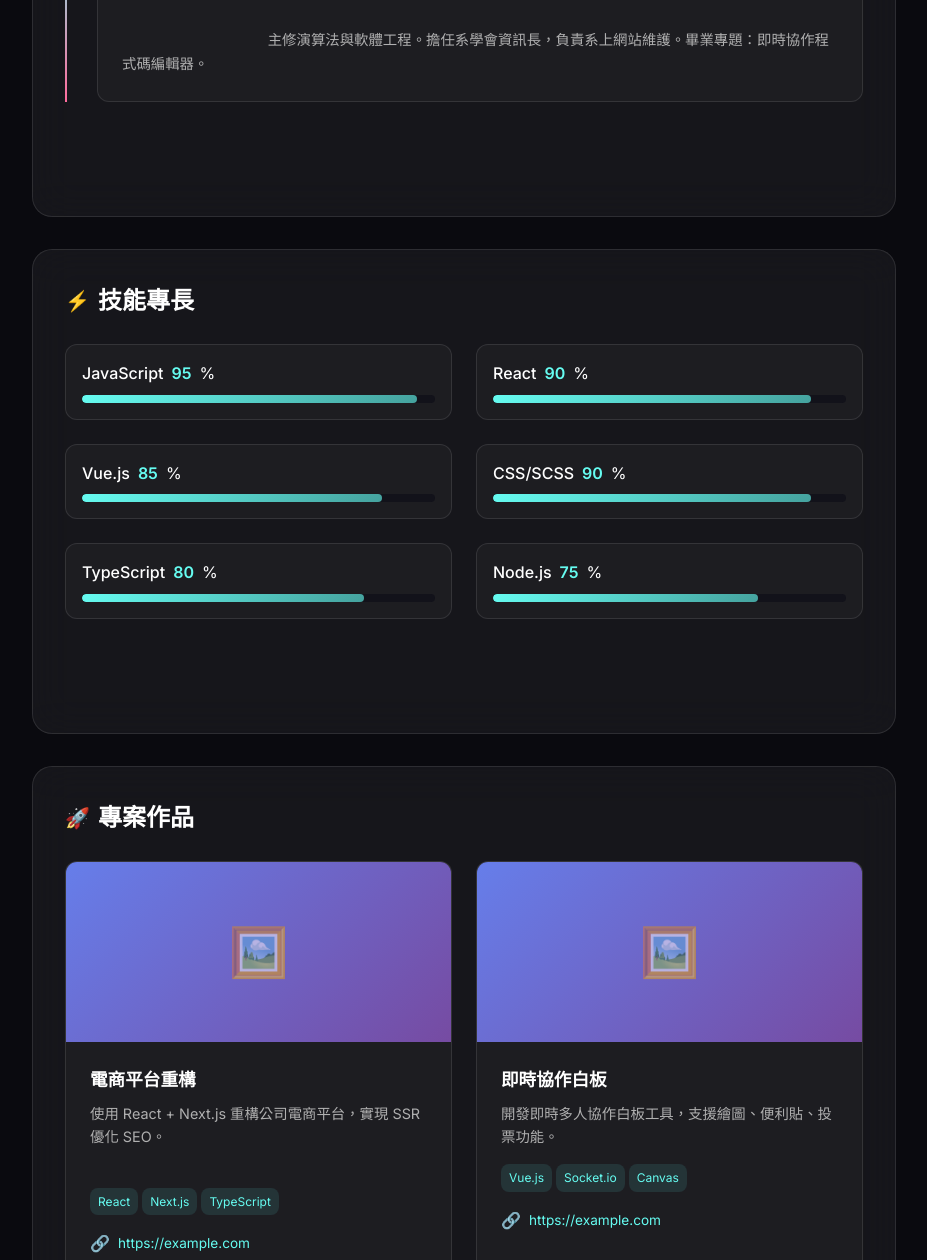
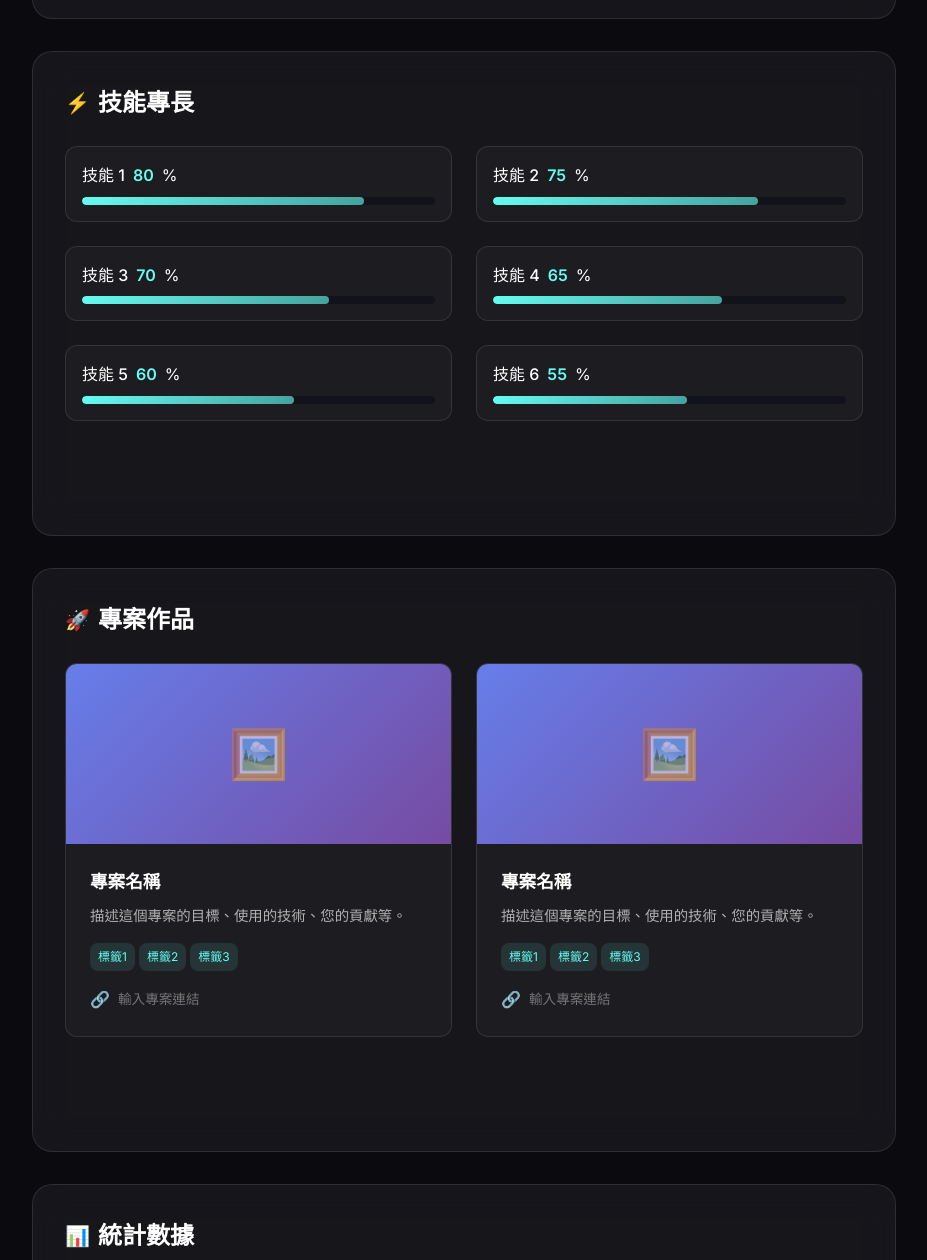
Before and after one commit to ga719061/resume-website, a plain HTML site: page index.html in a window 1280 px wide. Shown: the part 1149-2409 px from the top of the page, without its empty margins (352-1279 px from the left). Drawn offline with Linux system fonts and the light colour scheme.

Commit message:
chore: reset default template to generic placeholders

```diff
--- a/index.html
+++ b/index.html
@@ -142,7 +142,7 @@
                     <input type="file" id="avatarInput" accept="image/*" hidden>
                 </div>
                 <h1 class="name editable" data-field="name">您的姓名</h1>
-                <p class="title editable" data-field="title"><span class="typing-text">前端工程師</span><span
+                <p class="title editable" data-field="title"><span class="typing-text">您的職稱</span><span
                         class="typing-cursor">|</span></p>
             </div>
 
@@ -202,8 +202,7 @@
                 </h2>
                 <div class="section-content">
                     <p class="about-text editable" data-field="about">
-                        致力於打造卓越的網頁體驗，專精於現代化前端技術與效能優化。擁有豐富的專案開發經驗，善於解決複雜的技術難題，並熱衷於探索新技術。具備良好的團隊協作能力，能與設計師及後端工程師緊密配合，共同交付高品質的軟體產品。
-                    </p>
+                        在此輸入您的自我介紹，包含專業背景、核心能力、工作理念等。例如：擁有多年相關領域經驗，專精於某某技術，熱衷於解決問題並創造價值。</p>
                 </div>
             </section>
 
@@ -219,12 +218,11 @@
                             <div class="timeline-marker"></div>
                             <div class="timeline-content card-3d">
                                 <div class="timeline-header">
-                                    <h3 class="editable" data-field="exp-title-0">資深前端工程師</h3>
-                                    <span class="timeline-date editable" data-field="exp-date-0">2022 - 現在</span>
+                                    <h3 class="editable" data-field="exp-title-0">職位名稱</h3>
+                                    <span class="timeline-date editable" data-field="exp-date-0">開始年份 - 結束年份</span>
                                 </div>
                                 <h4 class="company editable" data-field="exp-company-0">公司名稱</h4>
-                                <p class="description editable" data-field="exp-desc-0">帶領前端團隊開發核心產品，重構舊有系統架構，提升網頁載入速度
-                                    40%。建立共用元件庫 (Design System)，統一 UI 風格並加速開發流程。導入自動化測試 (CI/CD)，降低上線錯誤率。</p>
+                                <p class="description editable" data-field="exp-desc-0">描述您在此職位的主要職責、達成的成就、使用的技術等。</p>
                                 <button class="delete-btn" title="刪除此項目">✕</button>
                             </div>
                         </div>
@@ -232,12 +230,11 @@
                             <div class="timeline-marker"></div>
                             <div class="timeline-content card-3d">
                                 <div class="timeline-header">
-                                    <h3 class="editable" data-field="exp-title-1">前端開發者</h3>
-                                    <span class="timeline-date editable" data-field="exp-date-1">2019 - 2022</span>
+                                    <h3 class="editable" data-field="exp-title-1">職位名稱</h3>
+                                    <span class="timeline-date editable" data-field="exp-date-1">開始年份 - 結束年份</span>
                                 </div>
                                 <h4 class="company editable" data-field="exp-company-1">公司名稱</h4>
-                                <p class="description editable" data-field="exp-desc-1">
-                                    負責多個品牌形象網站與活動頁面開發，實現豐富的互動視覺效果。與設計師密切合作，確保設計稿完美還原。優化 SEO 排名，使客戶網站流量成長 200%。</p>
+                                <p class="description editable" data-field="exp-desc-1">描述您在此職位的主要職責、達成的成就、使用的技術等。</p>
                                 <button class="delete-btn" title="刪除此項目">✕</button>
                             </div>
                         </div>
@@ -258,12 +255,11 @@
                             <div class="timeline-marker"></div>
                             <div class="timeline-content card-3d">
                                 <div class="timeline-header">
-                                    <h3 class="editable" data-field="edu-degree-0">資訊工程學士</h3>
-                                    <span class="timeline-date editable" data-field="edu-date-0">2015 - 2019</span>
+                                    <h3 class="editable" data-field="edu-degree-0">學位名稱</h3>
+                                    <span class="timeline-date editable" data-field="edu-date-0">開始年份 - 結束年份</span>
                                 </div>
-                                <h4 class="company editable" data-field="edu-school-0">國立台灣大學</h4>
-                                <p class="description editable" data-field="edu-desc-0">
-                                    主修演算法與軟體工程。擔任系學會資訊長，負責系上網站維護。畢業專題：即時協作程式碼編輯器。</p>
+                                <h4 class="company editable" data-field="edu-school-0">學校名稱</h4>
+                                <p class="description editable" data-field="edu-desc-0">描述您的主修、研究方向、獲得的榮譽等。</p>
                                 <button class="delete-btn" title="刪除此項目">✕</button>
                             </div>
                         </div>
@@ -282,62 +278,62 @@
                     <div class="skills-grid" id="skillsList">
                         <div class="skill-item" data-index="0">
                             <div class="skill-header">
-                                <span class="skill-name editable" data-field="skill-name-0">JavaScript</span>
-                                <span class="skill-level editable" data-field="skill-level-0">95</span>%
-                                <button class="delete-btn small" title="刪除">✕</button>
-                            </div>
-                            <div class="skill-bar">
-                                <div class="skill-progress" style="--progress: 95%"></div>
-                            </div>
-                        </div>
-                        <div class="skill-item" data-index="1">
-                            <div class="skill-header">
-                                <span class="skill-name editable" data-field="skill-name-1">React</span>
-                                <span class="skill-level editable" data-field="skill-level-1">90</span>%
-                                <button class="delete-btn small" title="刪除">✕</button>
-                            </div>
-                            <div class="skill-bar">
-                                <div class="skill-progress" style="--progress: 90%"></div>
-                            </div>
-                        </div>
-                        <div class="skill-item" data-index="2">
-                            <div class="skill-header">
-                                <span class="skill-name editable" data-field="skill-name-2">Vue.js</span>
-                                <span class="skill-level editable" data-field="skill-level-2">85</span>%
-                                <button class="delete-btn small" title="刪除">✕</button>
-                            </div>
-                            <div class="skill-bar">
-                                <div class="skill-progress" style="--progress: 85%"></div>
-                            </div>
-                        </div>
-                        <div class="skill-item" data-index="3">
-                            <div class="skill-header">
-                                <span class="skill-name editable" data-field="skill-name-3">CSS/SCSS</span>
-                                <span class="skill-level editable" data-field="skill-level-3">90</span>%
-                                <button class="delete-btn small" title="刪除">✕</button>
-                            </div>
-                            <div class="skill-bar">
-                                <div class="skill-progress" style="--progress: 90%"></div>
-                            </div>
-                        </div>
-                        <div class="skill-item" data-index="4">
-                            <div class="skill-header">
-                                <span class="skill-name editable" data-field="skill-name-4">TypeScript</span>
-                                <span class="skill-level editable" data-field="skill-level-4">80</span>%
+                                <span class="skill-name editable" data-field="skill-name-0">技能 1</span>
+                                <span class="skill-level editable" data-field="skill-level-0">80</span>%
                                 <button class="delete-btn small" title="刪除">✕</button>
                             </div>
                             <div class="skill-bar">
                                 <div class="skill-progress" style="--progress: 80%"></div>
                             </div>
                         </div>
-                        <div class="skill-item" data-index="5">
+                        <div class="skill-item" data-index="1">
                             <div class="skill-header">
-                                <span class="skill-name editable" data-field="skill-name-5">Node.js</span>
-                                <span class="skill-level editable" data-field="skill-level-5">75</span>%
+                                <span class="skill-name editable" data-field="skill-name-1">技能 2</span>
+                                <span class="skill-level editable" data-field="skill-level-1">75</span>%
                                 <button class="delete-btn small" title="刪除">✕</button>
                             </div>
                             <div class="skill-bar">
                                 <div class="skill-progress" style="--progress: 75%"></div>
+                            </div>
+                        </div>
+                        <div class="skill-item" data-index="2">
+                            <div class="skill-header">
+                                <span class="skill-name editable" data-field="skill-name-2">技能 3</span>
+                                <span class="skill-level editable" data-field="skill-level-2">70</span>%
+                                <button class="delete-btn small" title="刪除">✕</button>
+                            </div>
+                            <div class="skill-bar">
+                                <div class="skill-progress" style="--progress: 70%"></div>
+                            </div>
+                        </div>
+                        <div class="skill-item" data-index="3">
+                            <div class="skill-header">
+                                <span class="skill-name editable" data-field="skill-name-3">技能 4</span>
+                                <span class="skill-level editable" data-field="skill-level-3">65</span>%
+                                <button class="delete-btn small" title="刪除">✕</button>
+                            </div>
+                            <div class="skill-bar">
+                                <div class="skill-progress" style="--progress: 65%"></div>
+                            </div>
+                        </div>
+                        <div class="skill-item" data-index="4">
+                            <div class="skill-header">
+                                <span class="skill-name editable" data-field="skill-name-4">技能 5</span>
+                                <span class="skill-level editable" data-field="skill-level-4">60</span>%
+                                <button class="delete-btn small" title="刪除">✕</button>
+                            </div>
+                            <div class="skill-bar">
+                                <div class="skill-progress" style="--progress: 60%"></div>
+                            </div>
+                        </div>
+                        <div class="skill-item" data-index="5">
+                            <div class="skill-header">
+                                <span class="skill-name editable" data-field="skill-name-5">技能 6</span>
+                                <span class="skill-level editable" data-field="skill-level-5">55</span>%
+                                <button class="delete-btn small" title="刪除">✕</button>
+                            </div>
+                            <div class="skill-bar">
+                                <div class="skill-progress" style="--progress: 55%"></div>
                             </div>
                         </div>
                     </div>
@@ -362,22 +358,21 @@
                                 <button class="project-img-edit" title="更換圖片">📷</button>
                             </div>
                             <div class="project-info">
-                                <h3 class="editable" data-field="proj-name-0">電商平台重構</h3>
-                                <p class="editable" data-field="proj-desc-0">使用 React + Next.js 重構公司電商平台，實現 SSR 優化 SEO。
-                                </p>
+                                <h3 class="editable" data-field="proj-name-0">專案名稱</h3>
+                                <p class="editable" data-field="proj-desc-0">描述這個專案的目標、使用的技術、您的貢獻等。</p>
                                 <div class="project-tags" data-index="0">
-                                    <span class="tag editable" data-field="proj-tag-0-0">React<button
+                                    <span class="tag editable" data-field="proj-tag-0-0">標籤1<button
                                             class="tag-delete-btn" title="刪除標籤">×</button></span>
-                                    <span class="tag editable" data-field="proj-tag-0-1">Next.js<button
+                                    <span class="tag editable" data-field="proj-tag-0-1">標籤2<button
                                             class="tag-delete-btn" title="刪除標籤">×</button></span>
-                                    <span class="tag editable" data-field="proj-tag-0-2">TypeScript<button
+                                    <span class="tag editable" data-field="proj-tag-0-2">標籤3<button
                                             class="tag-delete-btn" title="刪除標籤">×</button></span>
                                     <button class="add-tag-btn" title="新增標籤">+</button>
                                 </div>
                                 <div class="project-link-wrapper">
                                     <span class="link-label">🔗</span>
                                     <input type="url" class="project-url editable" data-field="proj-url-0"
-                                        placeholder="輸入專案連結" value="https://example.com">
+                                        placeholder="輸入專案連結" value="">
                                 </div>
                             </div>
                             <button class="delete-btn" title="刪除此項目">✕</button>
@@ -391,21 +386,21 @@
                                 <button class="project-img-edit" title="更換圖片">📷</button>
                             </div>
                             <div class="project-info">
-                                <h3 class="editable" data-field="proj-name-1">即時協作白板</h3>
-                                <p class="editable" data-field="proj-desc-1">開發即時多人協作白板工具，支援繪圖、便利貼、投票功能。</p>
+                                <h3 class="editable" data-field="proj-name-1">專案名稱</h3>
+                                <p class="editable" data-field="proj-desc-1">描述這個專案的目標、使用的技術、您的貢獻等。</p>
                                 <div class="project-tags" data-index="1">
-                                    <span class="tag editable" data-field="proj-tag-1-0">Vue.js<button
+                                    <span class="tag editable" data-field="proj-tag-1-0">標籤1<button
                                             class="tag-delete-btn" title="刪除標籤">×</button></span>
-                                    <span class="tag editable" data-field="proj-tag-1-1">Socket.io<button
+                                    <span class="tag editable" data-field="proj-tag-1-1">標籤2<button
                                             class="tag-delete-btn" title="刪除標籤">×</button></span>
-                                    <span class="tag editable" data-field="proj-tag-1-2">Canvas<button
+                                    <span class="tag editable" data-field="proj-tag-1-2">標籤3<button
                                             class="tag-delete-btn" title="刪除標籤">×</button></span>
                                     <button class="add-tag-btn" title="新增標籤">+</button>
                                 </div>
                                 <div class="project-link-wrapper">
                                     <span class="link-label">🔗</span>
                                     <input type="url" class="project-url editable" data-field="proj-url-1"
-                                        placeholder="輸入專案連結" value="https://example.com">
+                                        placeholder="輸入專案連結" value="">
                                 </div>
                             </div>
                             <button class="delete-btn" title="刪除此項目">✕</button>
@@ -424,23 +419,23 @@
                 <div class="section-content">
                     <div class="stats-grid" id="statsList">
                         <div class="stat-item" data-index="0">
-                            <span class="stat-number editable" data-field="stat-number-0" data-target="5">5</span>
+                            <span class="stat-number editable" data-field="stat-number-0" data-target="0">0</span>
                             <span class="stat-label editable" data-field="stat-label-0">年經驗</span>
                             <button class="delete-btn small stat-delete" title="刪除">✕</button>
                         </div>
                         <div class="stat-item" data-index="1">
-                            <span class="stat-number editable" data-field="stat-number-1" data-target="50">50</span>
+                            <span class="stat-number editable" data-field="stat-number-1" data-target="0">0</span>
                             <span class="stat-label editable" data-field="stat-label-1">完成專案</span>
                             <button class="delete-btn small stat-delete" title="刪除">✕</button>
                         </div>
                         <div class="stat-item" data-index="2">
-                            <span class="stat-number editable" data-field="stat-number-2" data-target="100">100</span>
+                            <span class="stat-number editable" data-field="stat-number-2" data-target="0">0</span>
                             <span class="stat-label editable" data-field="stat-label-2">滿意客戶</span>
                             <button class="delete-btn small stat-delete" title="刪除">✕</button>
                         </div>
                         <div class="stat-item" data-index="3">
-                            <span class="stat-number editable" data-field="stat-number-3" data-target="1000">1000</span>
-                            <span class="stat-label editable" data-field="stat-label-3">杯咖啡</span>
+                            <span class="stat-number editable" data-field="stat-number-3" data-target="0">0</span>
+                            <span class="stat-label editable" data-field="stat-label-3">其他數據</span>
                             <button class="delete-btn small stat-delete" title="刪除">✕</button>
                         </div>
                     </div>
```
